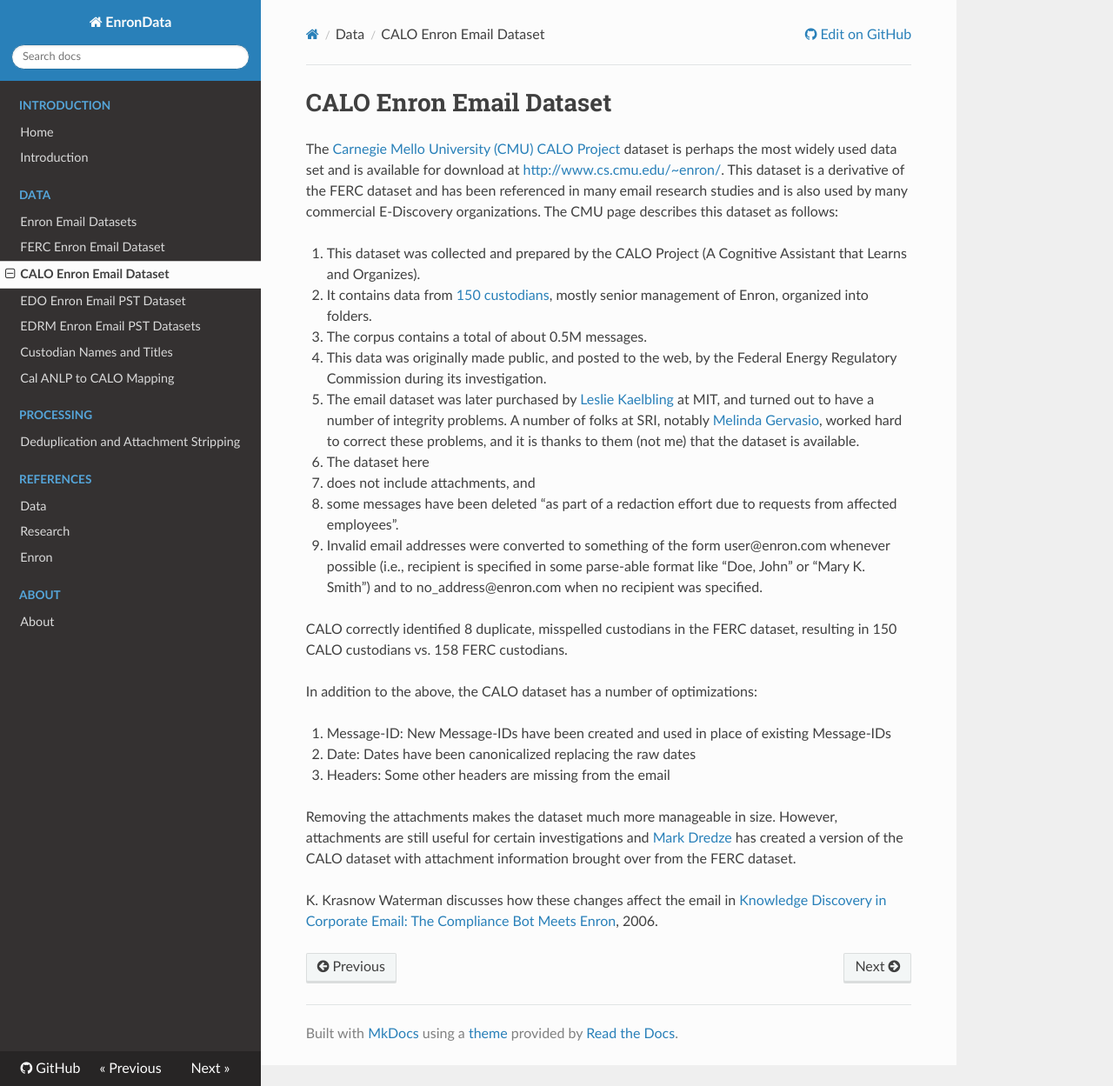
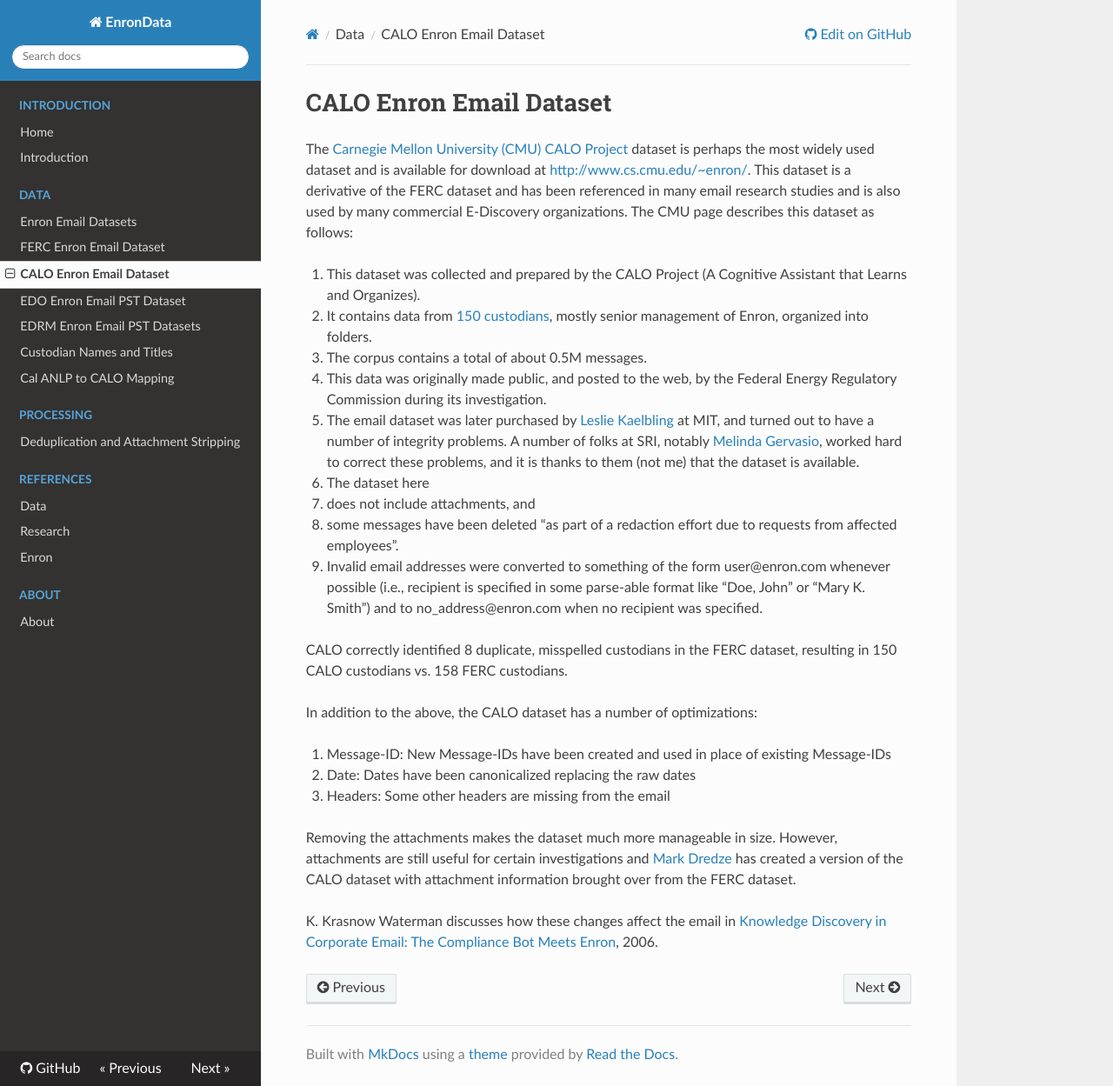
Before and after one commit to enrondata/enrondata, an MkDocs documentation site: the page built from docs/data/calo-enron-email-dataset.md, in a window 1280 px wide and 1249 px high. Shown: the whole window at 87% size. Built offline with MkDocs 1.6.1, drawn with Linux system fonts in a browser that asks for light colours; nearby versions of some CDN libraries; old or Windows-style settings are respelled for this version of MkDocs.

Commit message:
Fix typo Mello -> Mellon, consistently use dataset

```diff
--- a/docs/data/calo-enron-email-dataset.md
+++ b/docs/data/calo-enron-email-dataset.md
@@ -1,6 +1,6 @@
 # CALO Enron Email Dataset
 
-The [Carnegie Mello University (CMU)](http://www.cmu.edu/) [CALO Project](http://www.ai.sri.com/project/CALO) dataset is perhaps the most widely used data set and is available for download at [http://www.cs.cmu.edu/~enron/](http://www.cs.cmu.edu/~enron/). This dataset is a derivative of the FERC dataset and has been referenced in many email research studies and is also used by many commercial E-Discovery organizations. The CMU page describes this dataset as follows:
+The [Carnegie Mellon University (CMU)](http://www.cmu.edu/) [CALO Project](http://www.ai.sri.com/project/CALO) dataset is perhaps the most widely used dataset and is available for download at [http://www.cs.cmu.edu/~enron/](http://www.cs.cmu.edu/~enron/). This dataset is a derivative of the FERC dataset and has been referenced in many email research studies and is also used by many commercial E-Discovery organizations. The CMU page describes this dataset as follows:
 
 1. This dataset was collected and prepared by the CALO Project (A Cognitive Assistant that Learns and Organizes).
 2. It contains data from [150 custodians](https://github.com/enrondata/enrondata/blob/master/data/misc/edrp_calo-enron_maildir-users.txt), mostly senior management of Enron, organized into folders.
```
